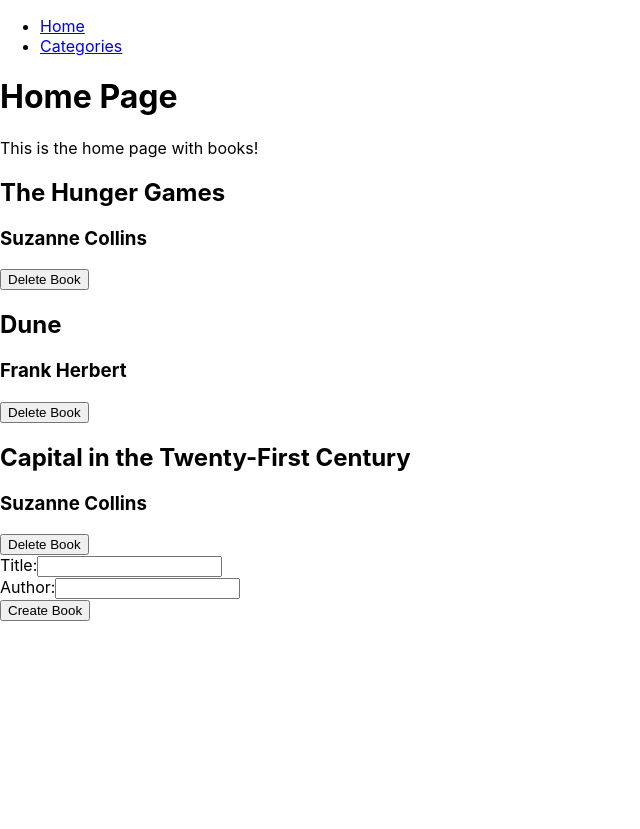
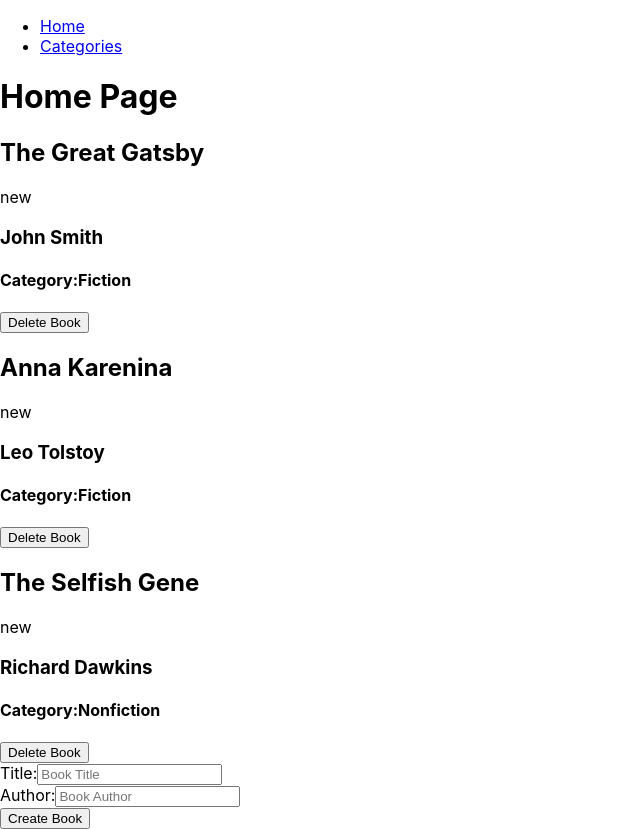
Before and after one commit to cancelei/bookstore, a React (Create React App) app: page / in a window 1280 px wide. Shown: the whole page, without its empty margins (0-640 px from the left). Before the commit the page ends 800 px from the top, so only its background shows below. Built offline with nearby package versions, Linux system fonts and the light colour scheme.

Commit message:
Update Book, BookList, Slice and pages.

```diff
--- a/package.json
+++ b/package.json
@@ -13,6 +13,7 @@
     "react-redux": "^8.1.1",
     "react-router-dom": "^6.14.2",
     "react-scripts": "5.0.1",
+    "uuid": "^9.0.0",
     "web-vitals": "^2.1.4"
   },
   "scripts": {
--- a/src/components/Book.js
+++ b/src/components/Book.js
@@ -1,12 +1,24 @@
 import React from 'react';
 import PropTypes from 'prop-types';
+import { useDispatch } from 'react-redux';
+import { removeBook } from '../redux/books/booksSlice';
 
-function Book({ book, onDelete }) {
+function Book({
+  book: {
+    id, title, author, category,
+  },
+}) {
+  const dispatch = useDispatch();
   return (
     <div>
-      <h2>{book.title}</h2>
-      <h3>{book.author}</h3>
-      <button type="button" onClick={() => onDelete(book.id)}>Delete Book</button>
+      <h2>{title}</h2>
+      <div>new</div>
+      <h3>{author}</h3>
+      <h4>
+        Category:
+        {category}
+      </h4>
+      <button type="button" onClick={() => dispatch(removeBook(id))}>Delete Book</button>
     </div>
   );
 }
@@ -16,8 +28,8 @@
     id: PropTypes.number,
     title: PropTypes.string,
     author: PropTypes.string,
+    category: PropTypes.string,
   }).isRequired,
-  onDelete: PropTypes.func.isRequired,
 };
 
 export default Book;
--- a/src/components/BookList.js
+++ b/src/components/BookList.js
@@ -1,26 +1,18 @@
 import React from 'react';
-import PropTypes from 'prop-types';
+import { useSelector } from 'react-redux';
+
 import Book from './Book';
 
-function BookList({ books, onDelete }) {
+function BookList() {
+  const books = useSelector((state) => state.books);
+
   return (
     <div>
       {books.map((book) => (
-        <Book key={book.id} book={book} onDelete={onDelete} />
+        <Book key={book.id} book={book} />
       ))}
     </div>
   );
 }
 
-BookList.propTypes = {
-  books: PropTypes.arrayOf(
-    PropTypes.shape({
-      id: PropTypes.number,
-      title: PropTypes.string,
-      author: PropTypes.string,
-    }),
-  ).isRequired,
-  onDelete: PropTypes.func.isRequired,
-};
-
 export default BookList;
--- a/src/components/CreateBook.js
+++ b/src/components/CreateBook.js
@@ -1,14 +1,23 @@
+import { v4 as uuid } from 'uuid';
 import React, { useState } from 'react';
-import PropTypes from 'prop-types';
+import { useDispatch } from 'react-redux';
+import { addBook } from '../redux/books/booksSlice';
 
-function CreateBook({ onCreate }) {
+function CreateBook() {
+  const dispatch = useDispatch();
+
   const [title, setTitle] = useState('');
   const [author, setAuthor] = useState('');
 
   const handleSubmit = (e) => {
     e.preventDefault();
 
-    onCreate(title, author);
+    const bookId = uuid();
+    dispatch(addBook({
+      id: bookId,
+      title,
+      author,
+    }));
 
     // Reset form fields
     setTitle('');
@@ -20,8 +29,8 @@
       <label htmlFor="title">
         Title:
         <input
-          id="title"
           type="text"
+          placeholder="Book Title"
           value={title}
           onChange={(e) => setTitle(e.target.value)}
         />
@@ -30,8 +39,8 @@
       <label htmlFor="author">
         Author:
         <input
-          id="author"
           type="text"
+          placeholder="Book Author"
           value={author}
           onChange={(e) => setAuthor(e.target.value)}
         />
@@ -42,8 +51,4 @@
   );
 }
 
-CreateBook.propTypes = {
-  onCreate: PropTypes.func.isRequired,
-};
-
 export default CreateBook;
--- a/src/index.js
+++ b/src/index.js
@@ -1,13 +1,17 @@
 import React from 'react';
 import ReactDOM from 'react-dom/client';
 import './styles/index.css';
+import { Provider } from 'react-redux';
 import App from './App';
+import store from './redux/store';
 // import reportWebVitals from './reportWebVitals';
 
 const root = ReactDOM.createRoot(document.getElementById('root'));
 root.render(
   <React.StrictMode>
-    <App />
+    <Provider store={store}>
+      <App />
+    </Provider>
   </React.StrictMode>,
 );
 
--- a/src/pages/HomePage.js
+++ b/src/pages/HomePage.js
@@ -1,37 +1,17 @@
-import React, { useState } from 'react';
+import React from 'react';
+import { useSelector } from 'react-redux';
+
 import BookList from '../components/BookList';
 import CreateBook from '../components/CreateBook';
 
 function HomePage() {
-  const [books, setBooks] = useState([
-    { id: 1, title: 'The Hunger Games', author: 'Suzanne Collins' },
-    { id: 2, title: 'Dune', author: 'Frank Herbert' },
-    { id: 3, title: 'Capital in the Twenty-First Century', author: 'Suzanne Collins' },
-    // initial books
-  ]);
-
-  const addBook = (title, author) => {
-    // create a new book object
-    const newBook = {
-      id: books.length + 1, // generate a new id
-      title,
-      author,
-    };
-
-    // add the new book to the books array
-    setBooks([...books, newBook]);
-  };
-
-  const deleteBook = (id) => {
-    setBooks(books.filter((book) => book.id !== id));
-  };
+  const books = useSelector((state) => state.books);
 
   return (
     <>
       <h1>Home Page</h1>
-      <p>This is the home page with books!</p>
-      <BookList books={books} onDelete={deleteBook} />
-      <CreateBook onCreate={addBook} />
+      <BookList books={books} />
+      <CreateBook />
     </>
   );
 }
--- a/src/redux/books/booksSlice.js
+++ b/src/redux/books/booksSlice.js
@@ -1,24 +1,35 @@
 import { createSlice } from '@reduxjs/toolkit';
 
-const initialState = {
-  id: '',
-  Title: '',
-  Author: '',
-};
+const initialState = [
+  {
+    item_id: 'item1',
+    title: 'The Great Gatsby',
+    author: 'John Smith',
+    category: 'Fiction',
+  },
+  {
+    item_id: 'item2',
+    title: 'Anna Karenina',
+    author: 'Leo Tolstoy',
+    category: 'Fiction',
+  },
+  {
+    item_id: 'item3',
+    title: 'The Selfish Gene',
+    author: 'Richard Dawkins',
+    category: 'Nonfiction',
+  },
+];
 
 const booksSlice = createSlice({
   name: 'books',
   initialState,
   reducers: {
     addBook: (state, action) => {
-      const { id, Title, Author } = action.payload;
-      state.id = id;
-      state.Title = Title;
-      state.Author = Author;
+      state.books.push(action.payload);
     },
     removeBook: (state, action) => {
-      const { id } = action.payload;
-      state.books = state.books.filter((book) => book.id !== id);
+      state.books = state.books.filter((book) => book.id !== action.payload);
     },
   },
 });
```
Also changed, not shown: 1 other file (tests, documents, lock files or other folders).
